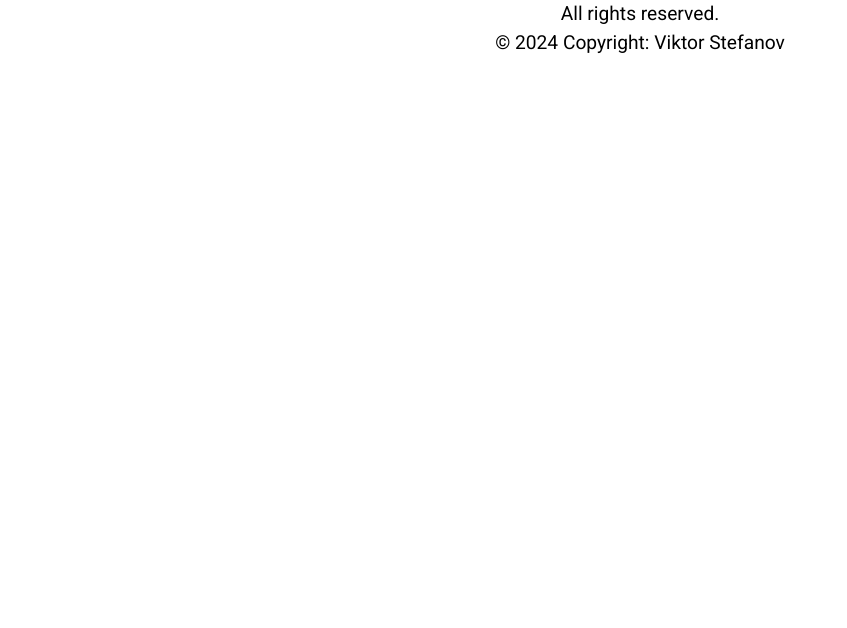
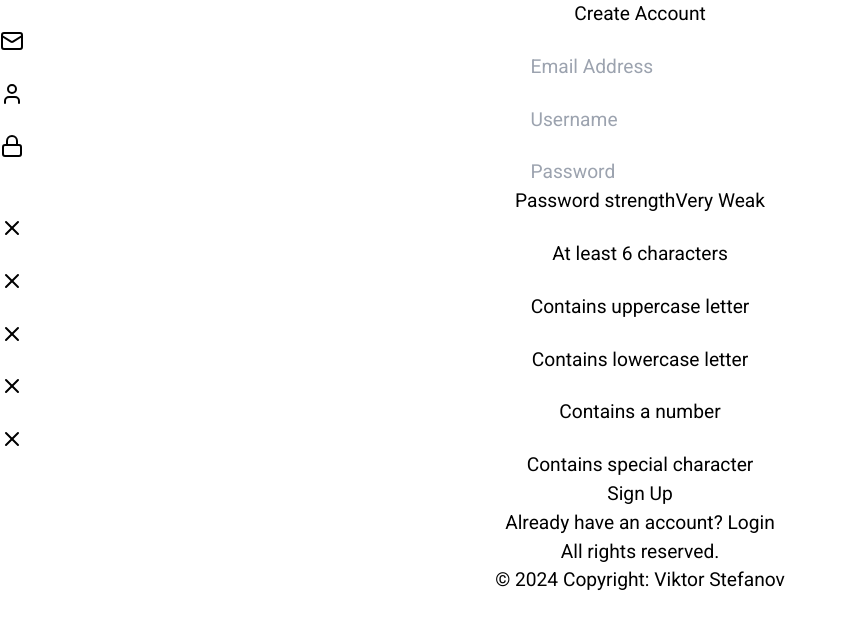
Before and after one commit to viiktorstefanov/mern-boiler-plate, a React (Vite) app in the folder client/: page /auth/signup in a window 1280 px wide. Shown: the top 628 px of the page, without its empty margins (0-847 px from the left). Built offline with nearby package versions, Linux system fonts and the light colour scheme.

Commit message:
adding Input reusable component

```diff
--- /dev/null
+++ b/client/src/components/HaveAnAccount/HaveAnAccount.tsx
@@ -0,0 +1,17 @@
+import React from 'react'
+import { Link } from 'react-router-dom';
+
+const HaveAnAccount:React.FC = () => {
+  return (
+    <div className="px-8 py-4 bg-gray-900 bg-opacity-50 flex justify-center">
+    <p className="text-sm text-gray-400">
+      Already have an account?{" "}
+      <Link to={"/login"} className="text-white hover:underline">
+        Login
+      </Link>
+    </p>
+  </div>
+  )
+}
+
+export default HaveAnAccount;
--- a/client/src/components/Home/Home.tsx
+++ /dev/null
@@ -1,10 +0,0 @@
-import React from 'react'
-
-const Home: React.FC = () => {
-  return (
-    <div>
-    </div>
-  )
-}
-
-export default Home;
--- /dev/null
+++ b/client/src/components/PasswordMeter/PasswordMeter.tsx
@@ -0,0 +1,83 @@
+import React from 'react';
+import { Check, X } from "lucide-react";
+
+
+type PasswordProps = {
+    password: string
+};
+
+const PasswordCriteria: React.FC<PasswordProps> = ({ password }) => {
+	const criteria = [
+		{ label: "At least 6 characters", met: password.length >= 6 },
+		{ label: "Contains uppercase letter", met: /[A-Z]/.test(password) },
+		{ label: "Contains lowercase letter", met: /[a-z]/.test(password) },
+		{ label: "Contains a number", met: /\d/.test(password) },
+		{ label: "Contains special character", met: /[^A-Za-z0-9]/.test(password) },
+	];
+
+	return (
+		<div className='mt-2 space-y-1'>
+			{criteria.map((item) => (
+				<div key={item.label} className='flex items-center text-xs'>
+					{item.met ? (
+						<Check className='size-4 text-green-500 mr-2' />
+					) : (
+						<X className='size-4 text-gray-500 mr-2' />
+					)}
+					<span className={item.met ? "text-green-500" : "text-gray-400"}>{item.label}</span>
+				</div>
+			))}
+		</div>
+	);
+};
+
+const PasswordMeter: React.FC<PasswordProps> = ({ password }) => {
+	const getStrength = (pass: string): number => {
+		let strength = 0;
+		if (pass.length >= 6) strength++;
+		if (pass.match(/[a-z]/) && pass.match(/[A-Z]/)) strength++;
+		if (pass.match(/\d/)) strength++;
+		if (pass.match(/[^a-zA-Z\d]/)) strength++;
+		return strength;
+	};
+	const strength = getStrength(password);
+
+	const getColor = (strength: number) => {
+		if (strength === 0) return "bg-red-500";
+		if (strength === 1) return "bg-red-400";
+		if (strength === 2) return "bg-yellow-500";
+		if (strength === 3) return "bg-yellow-400";
+		return "bg-green-500";
+	};
+
+	const getStrengthText = (strength: number) => {
+		if (strength === 0) return "Very Weak";
+		if (strength === 1) return "Weak";
+		if (strength === 2) return "Fair";
+		if (strength === 3) return "Good";
+		return "Strong";
+	};
+
+	return (
+		<div className='mt-8'>
+			<div className='flex justify-between items-center mb-1'>
+				<span className='text-xs text-gray-400'>Password strength</span>
+				<span className='text-xs text-gray-400'>{getStrengthText(strength)}</span>
+			</div>
+
+			<div className='flex space-x-1'>
+				{[...Array(4)].map((_, index) => (
+					<div
+						key={index}
+						className={`h-1 w-1/4 rounded-full transition-colors duration-300
+                ${index < strength ? getColor(strength) : "bg-gray-600"}
+              `}
+					/>
+				))}
+			</div>
+			<PasswordCriteria password={password} />
+		</div>
+	);
+};
+
+export default PasswordMeter;
--- /dev/null
+++ b/client/src/components/SubmitButton/SubmitButton.tsx
@@ -0,0 +1,27 @@
+import React from 'react';
+import { motion } from 'framer-motion';
+import { Loader } from "lucide-react";
+
+type SubmitButtonProps = {
+    type: "button" | "submit" | "reset",
+    disabled: boolean,
+    isLoading: boolean,
+    title: string,
+}
+
+const SubmitButton: React.FC<SubmitButtonProps> = ( { type, disabled, title, isLoading } ) => {
+  return (
+    <motion.button
+    className="mt-5 w-full py-3 px-4 bg-gray-800 text-white
+            font-bold rounded-lg shadow-lg focus:cursor-pointer transition duration-200 cursor-pointer"
+    whileHover={{ scale: 1.02 }}
+    whileTap={{ scale: 0.98 }}
+    type={type}
+    disabled={disabled}
+  >
+    {isLoading ? <Loader className=' animate-spin mx-auto' size={24} /> : title}
+  </motion.button>
+  )
+}
+
+export default SubmitButton;
--- /dev/null
+++ b/client/src/pages/SignUp/SignUp.tsx
@@ -0,0 +1,81 @@
+import React from "react";
+import { motion } from "framer-motion";
+import {
+  User as UserIcon,
+  Mail as MailIcon,
+  Lock as LockIcon,
+} from "lucide-react";
+import { Formik, Form } from "formik";
+import Input from "../../components/Input/Input";
+import { signUpSchema } from "../../validations/signUpSchema";
+import SubmitButton from "../../components/SubmitButton/SubmitButton";
+import HaveAnAccount from "../../components/HaveAnAccount/HaveAnAccount";
+import PasswordMeter from "../../components/PasswordMeter/PasswordMeter";
+
+type FormValues = {
+  email: string,
+  password: string,
+  username: string,
+}
+
+const SignUp: React.FC = () => {
+  const initialValues: FormValues = { email: '', password: '', username: '' };
+
+  return (
+    <motion.section
+      initial={{ opacity: 0, y: 20 }}
+      animate={{ opacity: 1, y: 0 }}
+      transition={{ duration: 0.5 }}
+      className="max-w-md w-full bg-gray-800 bg-opacity-50 backdrop-filter backdrop-blur-xl rounded-2xl shadow-xl overflow-hidden"
+    >
+      <div className="p-8">
+        <h2 className="text-3xl font-bold mb-6 text-center bg-white text-transparent bg-clip-text">
+          Create Account
+        </h2>
+        <Formik
+          initialValues={initialValues}
+          validationSchema={signUpSchema}
+          onSubmit={(credentials) => {
+            console.log(credentials);
+          }}
+        >
+          {/* errors, touched, */}
+          {({ isValid, values, errors, touched }) => (
+            <Form>
+              <Input
+                name="email"
+                Icon={MailIcon}
+                type="email"
+                placeholder="Email Address"
+                className=""
+              />
+              {errors && errors.email && touched.email &&  <p className="text-red-600 text-sm  mt-2 mb-2">{errors.email}</p>}
+              <Input
+                name="username"
+                Icon={UserIcon}
+                type="text"
+                placeholder="Username"
+                className=""
+              />
+              {errors && errors.username && touched.username && <p className="text-red-600 text-sm  mt-2">{errors.username}</p>}
+              <Input
+                name="password"
+                Icon={LockIcon}
+                type="password"
+                placeholder="Password"
+                className=""
+              />
+
+              <PasswordMeter password={values.password} />
+              <SubmitButton type="submit" disabled={!isValid} isLoading={false} title={'Sign Up'}/>
+            </Form>
+          )}
+        </Formik>
+      </div>
+
+      <HaveAnAccount />
+    </motion.section>
+  );
+};
+
+export default SignUp;
--- a/client/src/routes/AppRoutes.tsx
+++ b/client/src/routes/AppRoutes.tsx
@@ -1,10 +1,12 @@
 import { Route, Routes } from "react-router-dom";
-import Home from "../components/Home/Home";
+import Home from "../pages/Home/Home";
+import SignUp from "../pages/SignUp/SignUp";
 
 const AppRoutes: React.FC = () => {
     return (
         <Routes>
           <Route path="/" element={<Home />} />
+          <Route path="/auth/signup" element={<SignUp />} />
         </Routes>
     );
   };
--- /dev/null
+++ b/client/src/validations/signUpSchema.ts
@@ -0,0 +1,7 @@
+import * as Validator from "yup";
+
+export const signUpSchema = Validator.object().shape({
+    email: Validator.string().matches(/^[a-zA-Z0-9._%+-]+@[a-zA-Z0-9.-]+\.[a-zA-Z]{2,}$/, 'Невалиден имейл').required("Невалиден имейл"),
+    password: Validator.string().min(6).required(),
+    username: Validator.string().required("Choose a username to create your account.")
+});
```
